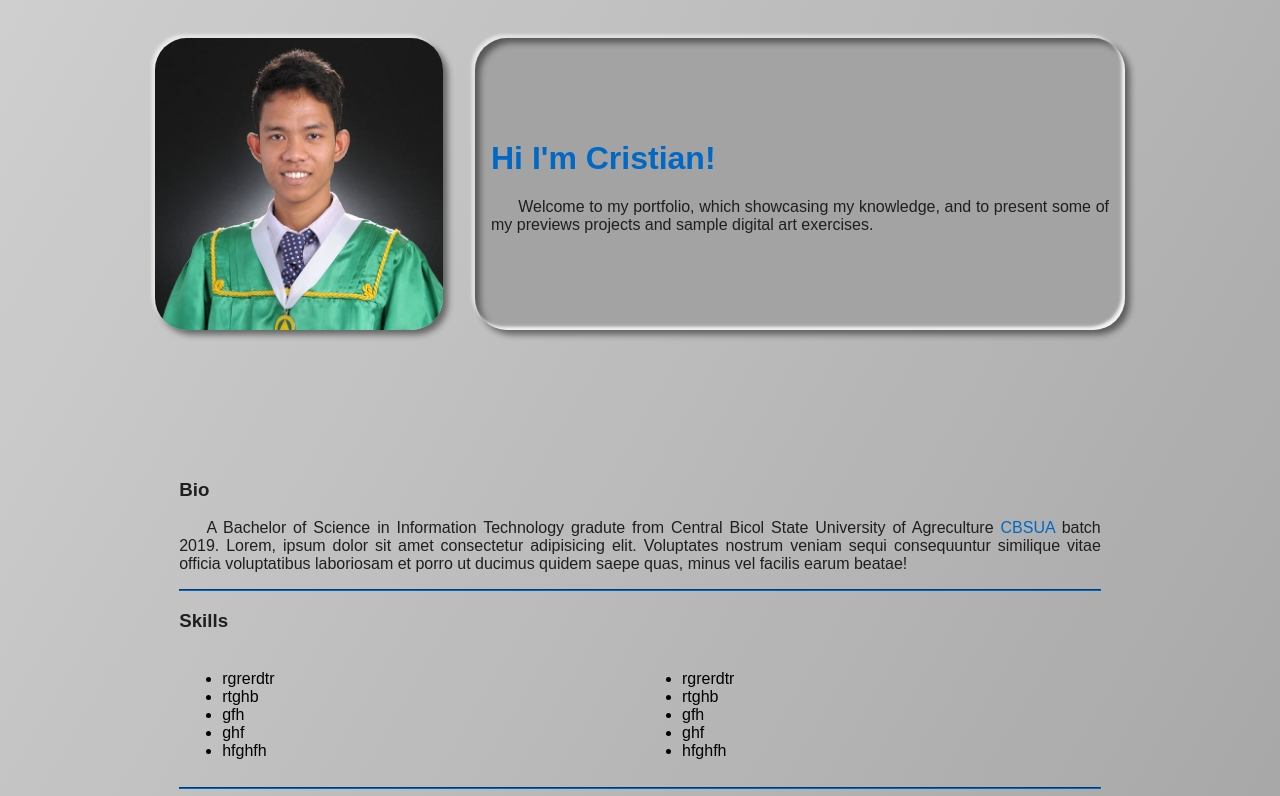
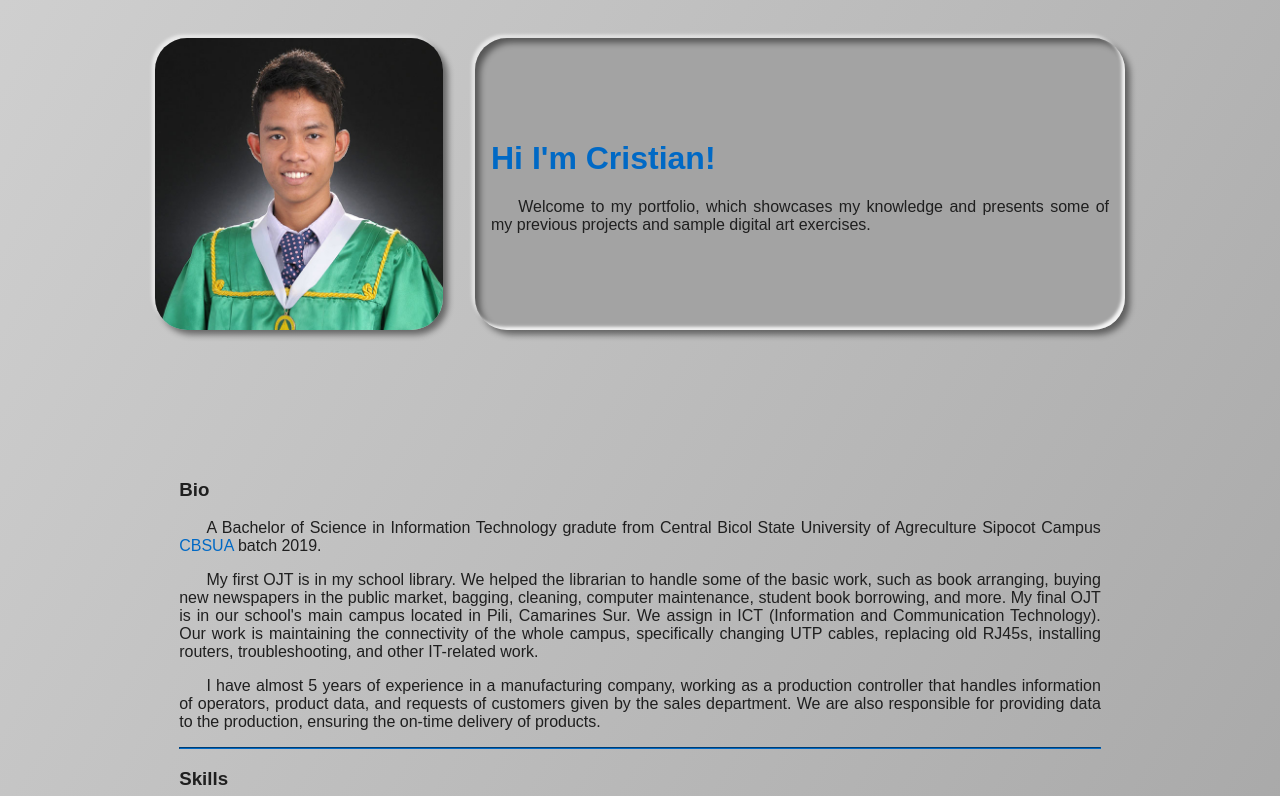
Before and after one commit to cristiandacer29/CristianM.Dacer, a PHP site: page / in a window 1280 px wide. Shown: the part 156-952 px from the top of the page. Run offline with PHP 8.4, Linux system fonts and the light colour scheme.

Commit message:
paragraph

```diff
--- a/index.html
+++ b/index.html
@@ -28,33 +28,36 @@
             </div>
             <div class="context neumorphism box-background right-to-center-animation">
                 <h1>Hi I'm Cristian!</h1>
-                <p>Welcome to my portfolio, which showcasing my knowledge, and to present some of my previews projects and sample digital art exercises.</p>
+                <p>Welcome to my portfolio, which showcases my knowledge and presents some of my previous projects and sample digital art exercises.</p>
             </div>
         </div>
         <div class="flex">
             <div class="paragraph-width">
                 <h3>Bio</h3>
-                    <p>A Bachelor of Science in Information Technology gradute from Central Bicol State University of Agreculture <a href="https://w3.cbsua.edu.ph/" target="_blank" class="link-hover link">CBSUA</a> batch 2019. Lorem, ipsum dolor sit amet consectetur adipisicing elit. Voluptates nostrum veniam sequi consequuntur similique vitae officia voluptatibus laboriosam et porro ut ducimus quidem saepe quas, minus vel facilis earum beatae!</p><hr>
+                    <p>A Bachelor of Science in Information Technology gradute from Central Bicol State University of Agreculture Sipocot Campus <a href="https://w3.cbsua.edu.ph/" target="_blank" class="link-hover link">CBSUA</a> batch 2019.</p>
+                    <p>My first OJT is in my school library. We helped the librarian to handle some of the basic work, such as book arranging, buying new newspapers in the public market, bagging, cleaning, computer maintenance, student book borrowing, and more. My final OJT is in our school's main campus located in Pili, Camarines Sur. We assign in ICT (Information and Communication Technology). Our work is maintaining the connectivity of the whole campus, specifically changing UTP cables, replacing old RJ45s, installing routers, troubleshooting, and other IT-related work.</p>
+                    <p>I have almost 5 years of experience in a manufacturing company, working as a production controller that handles information of operators, product data, and requests of customers given by the sales department. We are also responsible for providing data to the production, ensuring the on-time delivery of products.</p>
+                    <hr>
             </div>
             <div class="paragraph-width">
                 <h3>Skills</h3>
                     <table>
                         <td>
                             <ul>
-                                <li>rgrerdtr</li>
-                                <li>rtghb</li>
-                                <li>gfh</li>
-                                <li>ghf</li>
-                                <li>hfghfh</li>
+                                <li>Computer literacy</li>
+                                <li>Creativity</li>
+                                <li>Technical support</li>
+                                <li>Basic Database Management</li>
+                                <li>Coding</li>
                             </ul>
                         </td>
                         <td>
                             <ul>
-                                <li>rgrerdtr</li>
-                                <li>rtghb</li>
-                                <li>gfh</li>
-                                <li>ghf</li>
-                                <li>hfghfh</li>
+                                <li>Flexibility</li>
+                                <li>Knowledge in Microsoft Office</li>
+                                <li>Knowledge in Adobe Photoshop and Illustrator</li>
+                                <li>Basic 3D  using Blender application</li>
+                                <li>Knowledge in web development</li>
                             </ul>
                         </td>
                     </table>
--- a/portfolio.html
+++ b/portfolio.html
@@ -43,7 +43,7 @@
                             <img src="img/dishwashing/mockup.png" alt="" width="100%">
                             <img src="img/dishwashing/lemon.png" alt="" width="100%">
                         </div>
-                        <p><b>Dishwashing</b><br>The Dishwashing cover project was created on January 2025 as requested of sister. This Project was created by using PhotoShop and it is cauld compositing, by using different images to compose a single usefull image. It was created to help my sister's hasbund to sell dishwashing liquid to the market for the organization of PWD in there barangay.</p>
+                        <p><b>Dishwashing</b><br>The Dishwashing cover project was created in January 2025 as requested by my sister. This project was created by using PhotoShop and it is called compositing, by using different images to compose a single useful image. It was created to help my sister's husband to sell dishwashing liquid to the market for the organization of PWD in their barangay.</p>
                     </div>
                 </a>
                 <hr>
@@ -54,7 +54,7 @@
                             <img src="img/jersey/jersey-f01_02.png" alt="" width="100%">
                             <img src="img/jersey/PANTS_f02.png" alt="" width="100%">
                         </div>
-                        <p><b>Jersey</b><br>The team Machinist jersey, this is my project to help my co-cyclist to create a new jersey for our private group. They give me the preper color of the jersey that's why it's color black and yellowgreen. It's created using Adobe Illustrator for high quality design. It took me almost 2 months to finish this design because I have 0 knowledge in Adobe Illustrator so I need to study first.</p>
+                        <p><b>Jersey</b><br>The team Machinist jersey this is my project to help my co-cyclist to create a new jersey for our private group. They give me the preferred color of the jersey; that's why it's colored black and yellow-green. It's created using Adobe Illustrator for high-quality design. It took me almost 2 months to finish this design because I have 0 knowledge of Adobe Illustrator, so I needed to study first.</p>
                     </div>
                 </a>
                 <hr>
@@ -65,7 +65,7 @@
                             <img src="img/waterStationLogo/jme-logo.png" alt="" width="100%">
                             <img src="img/waterStationLogo/business Card mockup.png" alt="" width="100%">
                         </div>
-                        <p><b>Logo Disign</b><br>I made this logo for my causin who run his 1st water refilling bussiness. This is My firt paid Design, this was created using Adobe PhotoShop, Illustrator, Blender, and some microsoft office. Mostly of my work is on adobe, I use blender for the 3d logo, and microsoft office for some documentation and printing part. </p>
+                        <p><b>Logo Disign</b><br>I made this logo for my cousin, who runs his 1st water refilling business. This is my first paid design; this was created using Adobe PhotoShop, Illustrator, Blender, and some Microsoft Office. Most of my work is on Adobe; I use Blender for the 3D logo and Microsoft Office for some documentation and printing parts. </p>
                     </div>
                 </a>
                 <hr>
```
Also changed, not shown: css/view.css (+15 -0 lines), view.html (+2 -14 lines).
